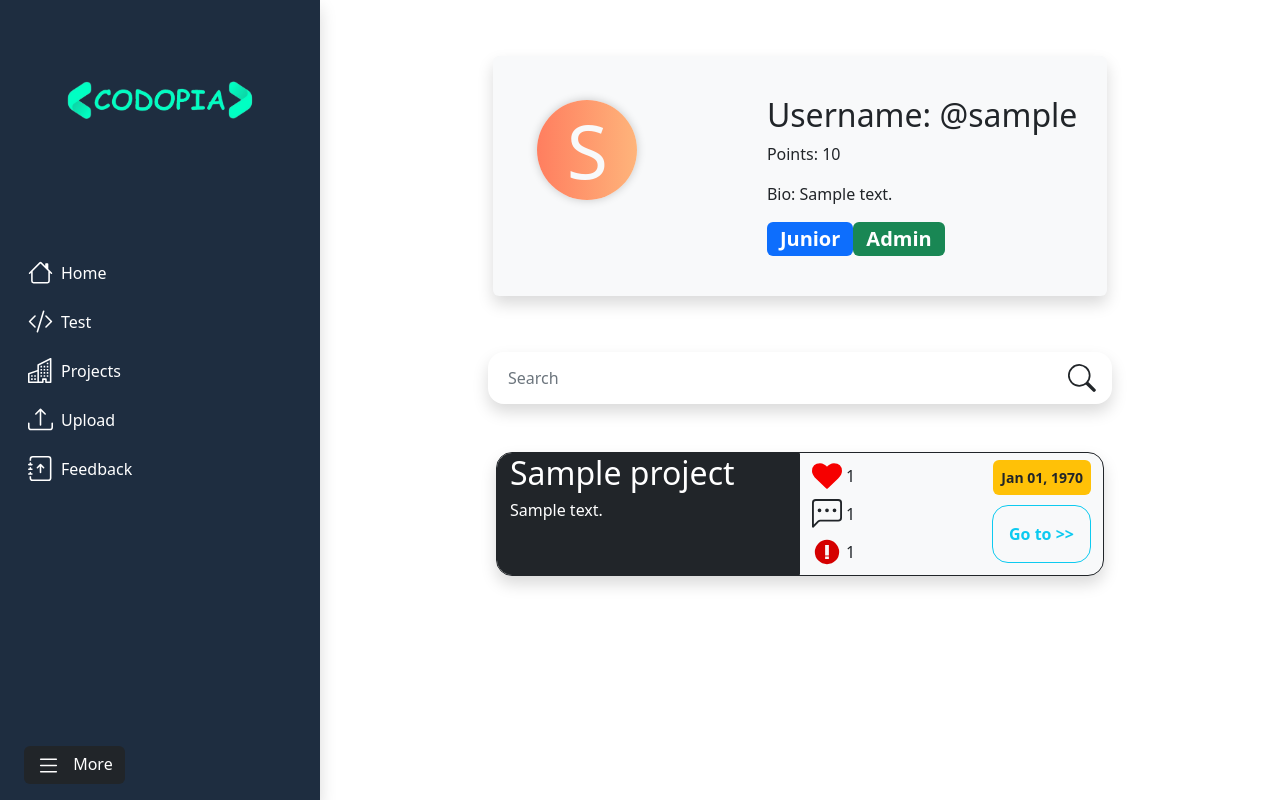
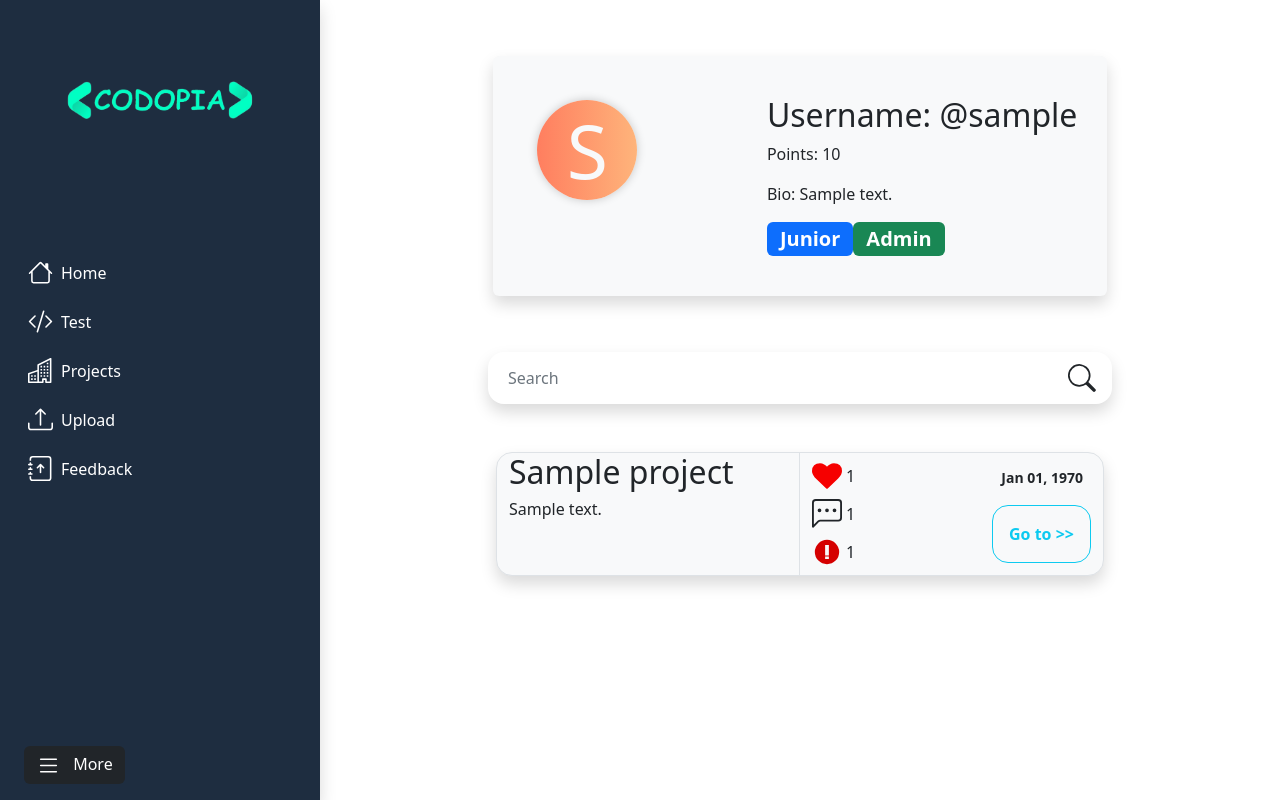
Before and after one commit to guesswho-jr/codopia, a PHP site: page /dashboard/profile.php?id=1 in a window 1280 px wide. Run offline with PHP 8.4, Linux system fonts and the light colour scheme; tables that the repository leaves empty hold one stand-in row (values such as "Sample post"); some libraries are stand-ins or nearby versions.

Commit message:
Frontend changes to profile.php

```diff
--- a/dashboard/profile.php
+++ b/dashboard/profile.php
@@ -226,8 +226,8 @@ session_start();
                         if (is_array($projects)) {
                             $time = date("M d, Y", $projects["project_time"]);
                             echo "
-                            <div class='row bg-light shadow border border-dark rounded-4 mt-5 col-12 col-lg-8 col-md-10 project-style'>
-                                <div class='col-6 border border-dark bg-dark text-white' style='border-top-left-radius: 15px; border-bottom-left-radius: 15px;'>
+                            <div class='row bg-light shadow border rounded-4 mt-5 col-12 col-lg-8 col-md-10 project-style'>
+                                <div class='col-6 border-end bg-muted text-dark' style='border-top-left-radius: 15px; border-bottom-left-radius: 15px;'>
                                     <h2 class='search-item project-name'>{$projects['project_name']}</h2>
                                     <h6 class='search-item project-detail'>{$projects['project_detail']}</h6>
                                 </div>
@@ -249,7 +249,7 @@ session_start();
                                     </div>
                                 </div>
                                 <div class='col-4 d-flex flex-column justify-content-center align-items-end'>
-                                    <p class='text-end'><span class='bg-warning fw-bold p-2 rounded small shrink-below-450'>$time</span></p>
+                                    <p class='text-end'><span class='fw-bold p-2 rounded small shrink-below-450'>$time</span></p>
                                     <a href='./index.php#project_{$projects['project_id']}' class='btn btn-outline-info p-3 rounded-4 fw-bold shrink-below-450'>Go to >></a>
                                 </div>
                             </div>
```
Also changed, not shown: 1 other file.
